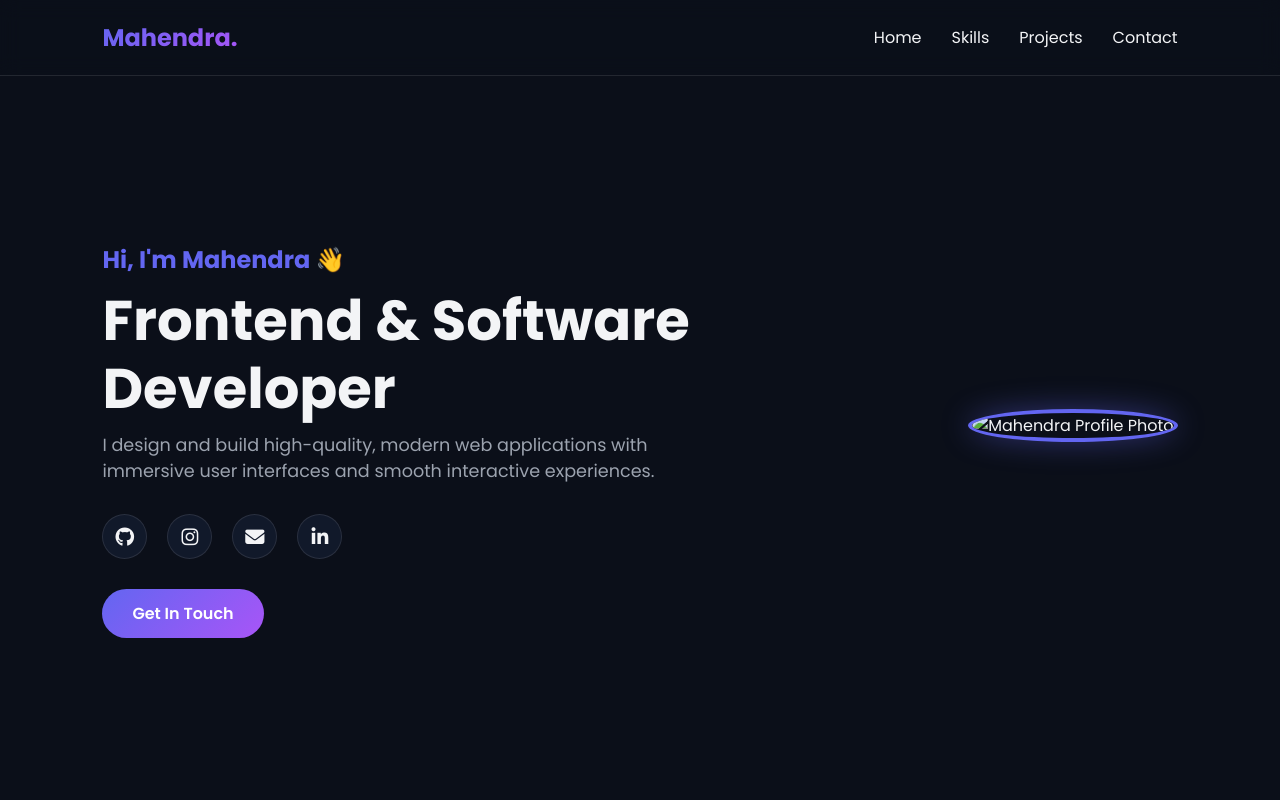
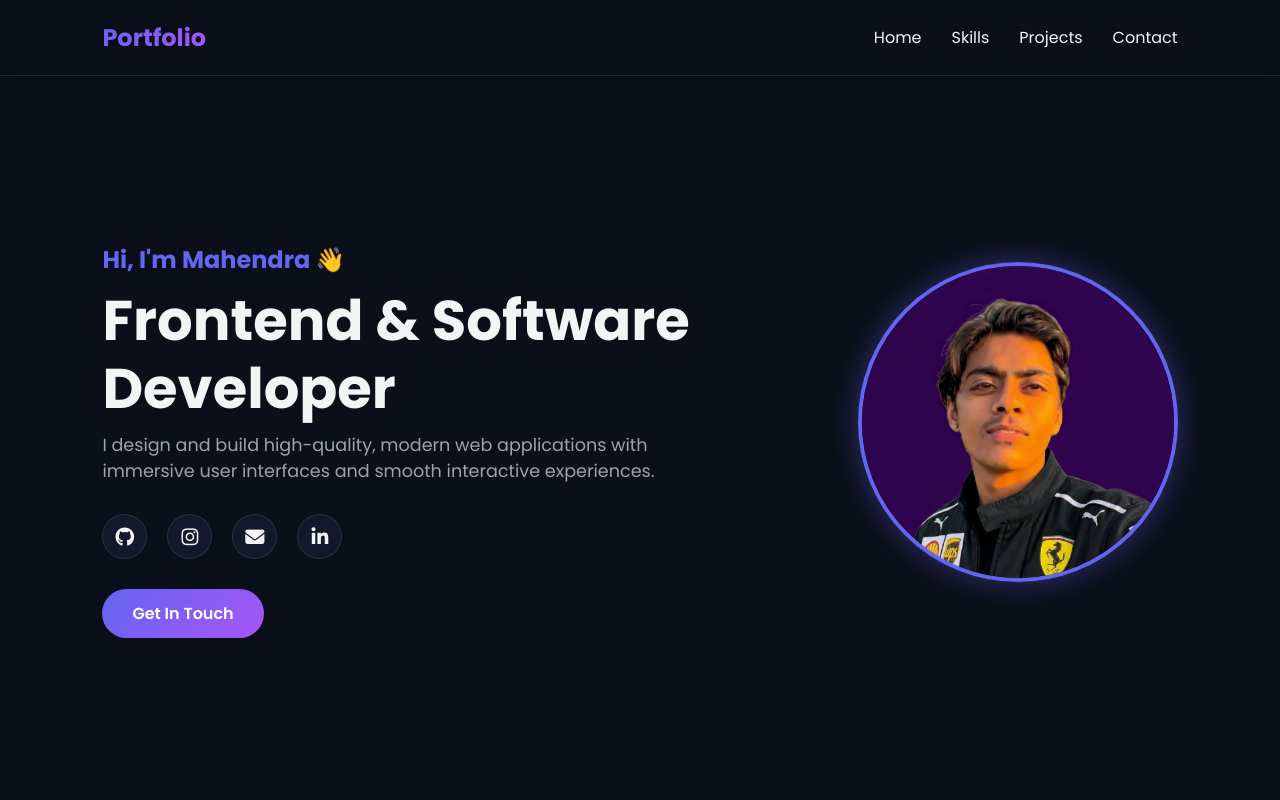
Before and after one commit to itsmahendra/portfolio, a plain HTML site: page index.html in a window 1280 px wide. Shown: the top 800 px of the page. Drawn offline with nearby package versions, Linux system fonts and the light colour scheme.

Commit message:
added profile

```diff
--- a/index.html
+++ b/index.html
@@ -18,7 +18,7 @@
 
   <!-- Navigation -->
   <nav>
-    <div class="logo">Mahendra.</div>
+    <div class="logo">Portfolio</div>
     <ul class="nav-links">
       <li><a href="#home">Home</a></li>
       <li><a href="#skills">Skills</a></li>
@@ -46,7 +46,7 @@
     </div>
 
     <div class="hero-img" data-aos="fade-left">
-      <img src="your-photo.jpg" alt="Mahendra Profile Photo" />
+      <img src="profile.jpg" alt="Mahendra Profile Photo" />
     </div>
   </section>
 
```
Also changed, not shown: profile.jpg (added).
